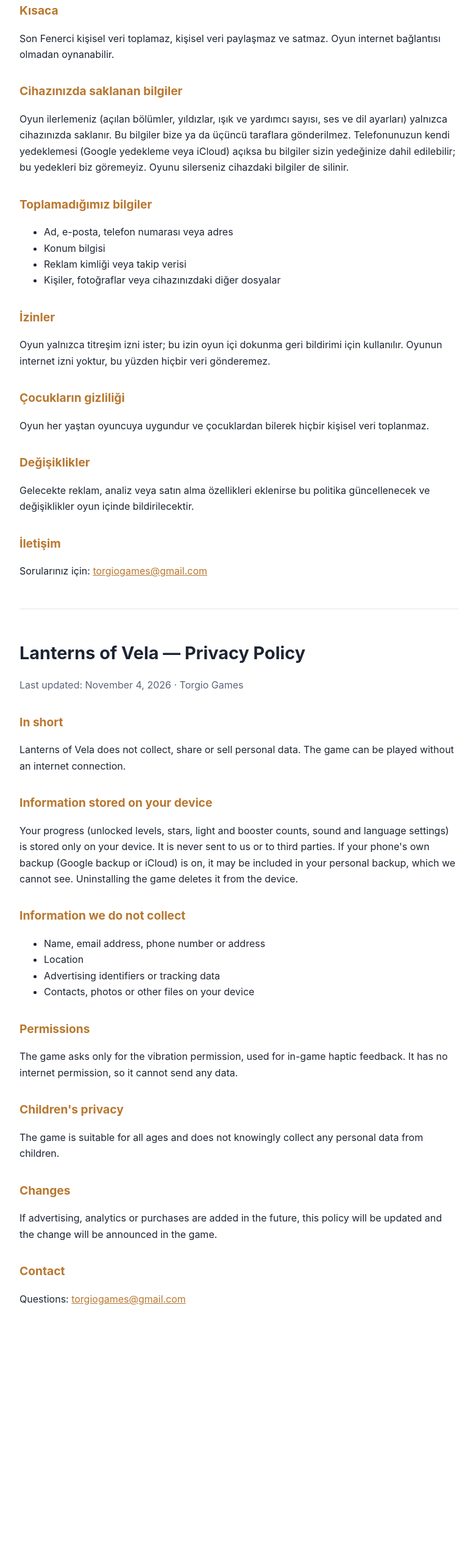
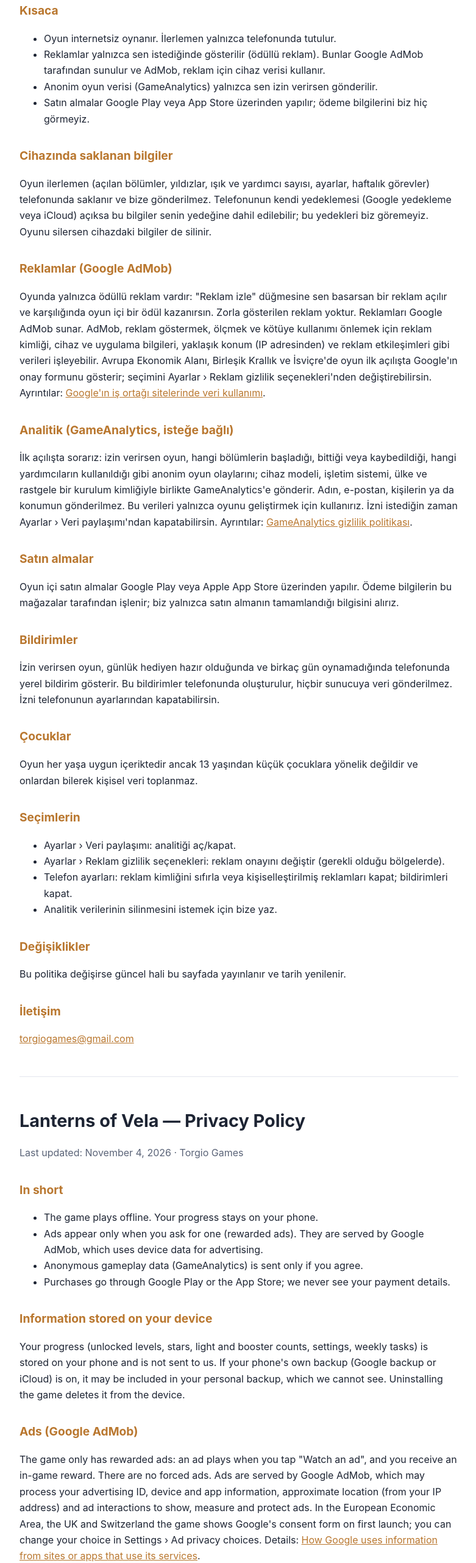
Before and after one commit to TorgioGames/torgiogames.github.io, a plain HTML site: page lanterns-of-vela/privacy.html in a window 1280 px wide. Shown: the part 160-2723 px from the top of the page at 61% size, without its empty margins (248-1029 px from the left). Before the commit the page ends 2359 px from the top, so only its background shows below. Drawn offline with Linux system fonts and the light colour scheme.

Commit message:
Privacy and support: rewarded ads, optional analytics, purchases
Co-Authored-By: Claude Opus 5.5 <noreply@anthropic.com>

```diff
--- a/lanterns-of-vela/privacy.html
+++ b/lanterns-of-vela/privacy.html
@@ -19,30 +19,44 @@
   <p class="dim">Son güncelleme: 4 Kasım 2026 · Torgio Games</p>
 
   <h2>Kısaca</h2>
-  <p>Son Fenerci kişisel veri toplamaz, kişisel veri paylaşmaz ve satmaz. Oyun internet bağlantısı olmadan oynanabilir.</p>
-
-  <h2>Cihazınızda saklanan bilgiler</h2>
-  <p>Oyun ilerlemeniz (açılan bölümler, yıldızlar, ışık ve yardımcı sayısı, ses ve dil ayarları) yalnızca cihazınızda saklanır. Bu bilgiler bize ya da üçüncü taraflara gönderilmez. Telefonunuzun kendi yedeklemesi (Google yedekleme veya iCloud) açıksa bu bilgiler sizin yedeğinize dahil edilebilir; bu yedekleri biz göremeyiz. Oyunu silerseniz cihazdaki bilgiler de silinir.</p>
-
-  <h2>Toplamadığımız bilgiler</h2>
   <ul>
-    <li>Ad, e-posta, telefon numarası veya adres</li>
-    <li>Konum bilgisi</li>
-    <li>Reklam kimliği veya takip verisi</li>
-    <li>Kişiler, fotoğraflar veya cihazınızdaki diğer dosyalar</li>
+    <li>Oyun internetsiz oynanır. İlerlemen yalnızca telefonunda tutulur.</li>
+    <li>Reklamlar yalnızca sen istediğinde gösterilir (ödüllü reklam). Bunlar Google AdMob tarafından sunulur ve AdMob, reklam için cihaz verisi kullanır.</li>
+    <li>Anonim oyun verisi (GameAnalytics) yalnızca sen izin verirsen gönderilir.</li>
+    <li>Satın almalar Google Play veya App Store üzerinden yapılır; ödeme bilgilerini biz hiç görmeyiz.</li>
   </ul>
 
-  <h2>İzinler</h2>
-  <p>Oyun yalnızca titreşim izni ister; bu izin oyun içi dokunma geri bildirimi için kullanılır. Oyunun internet izni yoktur, bu yüzden hiçbir veri gönderemez.</p>
+  <h2>Cihazında saklanan bilgiler</h2>
+  <p>Oyun ilerlemen (açılan bölümler, yıldızlar, ışık ve yardımcı sayısı, ayarlar, haftalık görevler) telefonunda saklanır ve bize gönderilmez. Telefonunun kendi yedeklemesi (Google yedekleme veya iCloud) açıksa bu bilgiler senin yedeğine dahil edilebilir; bu yedekleri biz göremeyiz. Oyunu silersen cihazdaki bilgiler de silinir.</p>
 
-  <h2>Çocukların gizliliği</h2>
-  <p>Oyun her yaştan oyuncuya uygundur ve çocuklardan bilerek hiçbir kişisel veri toplanmaz.</p>
+  <h2>Reklamlar (Google AdMob)</h2>
+  <p>Oyunda yalnızca ödüllü reklam vardır: "Reklam izle" düğmesine sen basarsan bir reklam açılır ve karşılığında oyun içi bir ödül kazanırsın. Zorla gösterilen reklam yoktur. Reklamları Google AdMob sunar. AdMob, reklam göstermek, ölçmek ve kötüye kullanımı önlemek için reklam kimliği, cihaz ve uygulama bilgileri, yaklaşık konum (IP adresinden) ve reklam etkileşimleri gibi verileri işleyebilir. Avrupa Ekonomik Alanı, Birleşik Krallık ve İsviçre'de oyun ilk açılışta Google'ın onay formunu gösterir; seçimini Ayarlar › Reklam gizlilik seçenekleri'nden değiştirebilirsin. Ayrıntılar: <a href="https://policies.google.com/technologies/partner-sites">Google'ın iş ortağı sitelerinde veri kullanımı</a>.</p>
+
+  <h2>Analitik (GameAnalytics, isteğe bağlı)</h2>
+  <p>İlk açılışta sorarız: izin verirsen oyun, hangi bölümlerin başladığı, bittiği veya kaybedildiği, hangi yardımcıların kullanıldığı gibi anonim oyun olaylarını; cihaz modeli, işletim sistemi, ülke ve rastgele bir kurulum kimliğiyle birlikte GameAnalytics'e gönderir. Adın, e-postan, kişilerin ya da konumun gönderilmez. Bu verileri yalnızca oyunu geliştirmek için kullanırız. İzni istediğin zaman Ayarlar › Veri paylaşımı'ndan kapatabilirsin. Ayrıntılar: <a href="https://gameanalytics.com/privacy">GameAnalytics gizlilik politikası</a>.</p>
+
+  <h2>Satın almalar</h2>
+  <p>Oyun içi satın almalar Google Play veya Apple App Store üzerinden yapılır. Ödeme bilgilerin bu mağazalar tarafından işlenir; biz yalnızca satın almanın tamamlandığı bilgisini alırız.</p>
+
+  <h2>Bildirimler</h2>
+  <p>İzin verirsen oyun, günlük hediyen hazır olduğunda ve birkaç gün oynamadığında telefonunda yerel bildirim gösterir. Bu bildirimler telefonunda oluşturulur, hiçbir sunucuya veri gönderilmez. İzni telefonunun ayarlarından kapatabilirsin.</p>
+
+  <h2>Çocuklar</h2>
+  <p>Oyun her yaşa uygun içeriktedir ancak 13 yaşından küçük çocuklara yönelik değildir ve onlardan bilerek kişisel veri toplanmaz.</p>
+
+  <h2>Seçimlerin</h2>
+  <ul>
+    <li>Ayarlar › Veri paylaşımı: analitiği aç/kapat.</li>
+    <li>Ayarlar › Reklam gizlilik seçenekleri: reklam onayını değiştir (gerekli olduğu bölgelerde).</li>
+    <li>Telefon ayarları: reklam kimliğini sıfırla veya kişiselleştirilmiş reklamları kapat; bildirimleri kapat.</li>
+    <li>Analitik verilerinin silinmesini istemek için bize yaz.</li>
+  </ul>
 
   <h2>Değişiklikler</h2>
-  <p>Gelecekte reklam, analiz veya satın alma özellikleri eklenirse bu politika güncellenecek ve değişiklikler oyun içinde bildirilecektir.</p>
+  <p>Bu politika değişirse güncel hali bu sayfada yayınlanır ve tarih yenilenir.</p>
 
   <h2>İletişim</h2>
-  <p>Sorularınız için: <a href="mailto:torgiogames@gmail.com">torgiogames@gmail.com</a></p>
+  <p><a href="mailto:torgiogames@gmail.com">torgiogames@gmail.com</a></p>
 
   <hr>
 
@@ -50,30 +64,44 @@
   <p class="dim">Last updated: November 4, 2026 · Torgio Games</p>
 
   <h2>In short</h2>
-  <p>Lanterns of Vela does not collect, share or sell personal data. The game can be played without an internet connection.</p>
+  <ul>
+    <li>The game plays offline. Your progress stays on your phone.</li>
+    <li>Ads appear only when you ask for one (rewarded ads). They are served by Google AdMob, which uses device data for advertising.</li>
+    <li>Anonymous gameplay data (GameAnalytics) is sent only if you agree.</li>
+    <li>Purchases go through Google Play or the App Store; we never see your payment details.</li>
+  </ul>
 
   <h2>Information stored on your device</h2>
-  <p>Your progress (unlocked levels, stars, light and booster counts, sound and language settings) is stored only on your device. It is never sent to us or to third parties. If your phone's own backup (Google backup or iCloud) is on, it may be included in your personal backup, which we cannot see. Uninstalling the game deletes it from the device.</p>
+  <p>Your progress (unlocked levels, stars, light and booster counts, settings, weekly tasks) is stored on your phone and is not sent to us. If your phone's own backup (Google backup or iCloud) is on, it may be included in your personal backup, which we cannot see. Uninstalling the game deletes it from the device.</p>
 
-  <h2>Information we do not collect</h2>
+  <h2>Ads (Google AdMob)</h2>
+  <p>The game only has rewarded ads: an ad plays when you tap "Watch an ad", and you receive an in-game reward. There are no forced ads. Ads are served by Google AdMob, which may process your advertising ID, device and app information, approximate location (from your IP address) and ad interactions to show, measure and protect ads. In the European Economic Area, the UK and Switzerland the game shows Google's consent form on first launch; you can change your choice in Settings › Ad privacy choices. Details: <a href="https://policies.google.com/technologies/partner-sites">How Google uses information from sites or apps that use its services</a>.</p>
+
+  <h2>Analytics (GameAnalytics, optional)</h2>
+  <p>We ask on first launch. If you agree, the game sends anonymous gameplay events (levels started, finished or lost, boosters used) together with device model, operating system, country and a random install ID to GameAnalytics. Your name, email, contacts and location are never sent. We use this only to improve the game. You can turn it off anytime in Settings › Share play data. Details: <a href="https://gameanalytics.com/privacy">GameAnalytics privacy policy</a>.</p>
+
+  <h2>Purchases</h2>
+  <p>In-app purchases are made through Google Play or the Apple App Store. Your payment details are handled by those stores; we only receive confirmation that a purchase was completed.</p>
+
+  <h2>Notifications</h2>
+  <p>If you allow it, the game shows local notifications when your daily gift is ready and after a few days away. They are created on your phone; no data is sent to any server. You can turn them off in your phone's settings.</p>
+
+  <h2>Children</h2>
+  <p>The game's content is suitable for all ages, but it is not directed to children under 13 and we do not knowingly collect personal data from them.</p>
+
+  <h2>Your choices</h2>
   <ul>
-    <li>Name, email address, phone number or address</li>
-    <li>Location</li>
-    <li>Advertising identifiers or tracking data</li>
-    <li>Contacts, photos or other files on your device</li>
+    <li>Settings › Share play data: turn analytics on or off.</li>
+    <li>Settings › Ad privacy choices: change your ad consent (where required).</li>
+    <li>Phone settings: reset your advertising ID or opt out of personalised ads; turn off notifications.</li>
+    <li>Write to us to ask for your analytics data to be deleted.</li>
   </ul>
 
-  <h2>Permissions</h2>
-  <p>The game asks only for the vibration permission, used for in-game haptic feedback. It has no internet permission, so it cannot send any data.</p>
-
-  <h2>Children's privacy</h2>
-  <p>The game is suitable for all ages and does not knowingly collect any personal data from children.</p>
-
   <h2>Changes</h2>
-  <p>If advertising, analytics or purchases are added in the future, this policy will be updated and the change will be announced in the game.</p>
+  <p>If this policy changes, the new version is published on this page with a new date.</p>
 
   <h2>Contact</h2>
-  <p>Questions: <a href="mailto:torgiogames@gmail.com">torgiogames@gmail.com</a></p>
+  <p><a href="mailto:torgiogames@gmail.com">torgiogames@gmail.com</a></p>
 </main>
 </body>
 </html>
```
Also changed, not shown: index.html (+2 -2 lines), lanterns-of-vela/support.html (+6 -4 lines).
